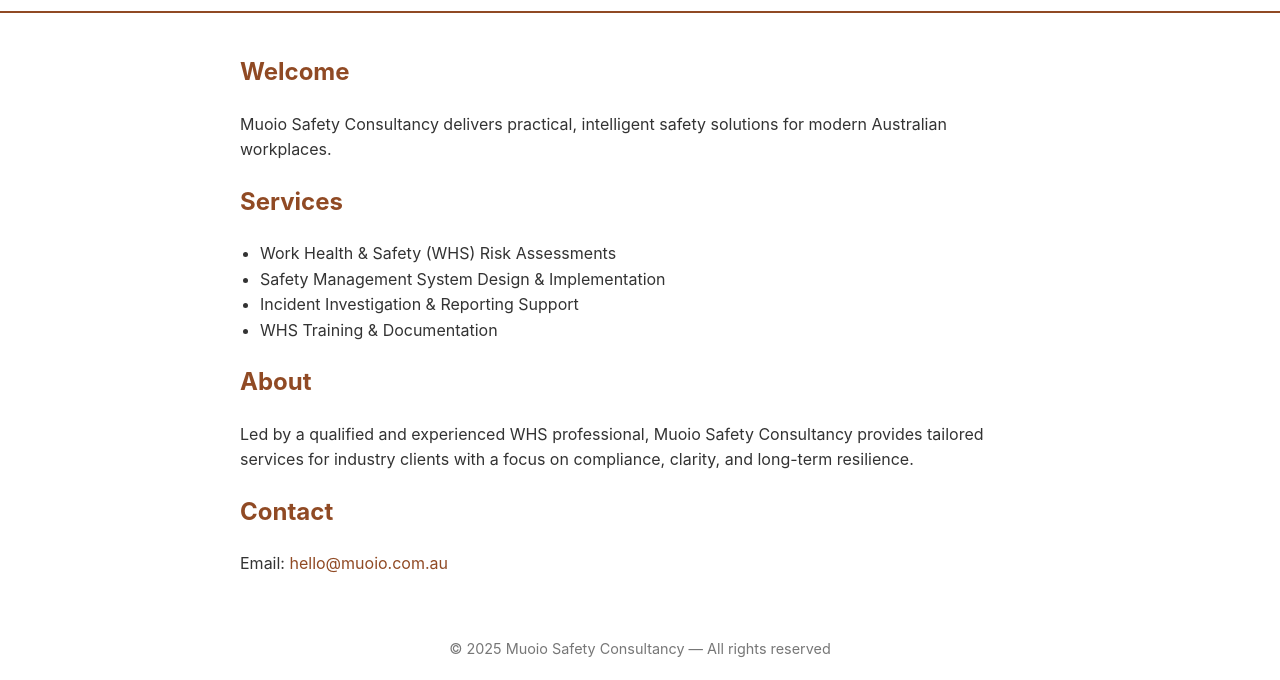
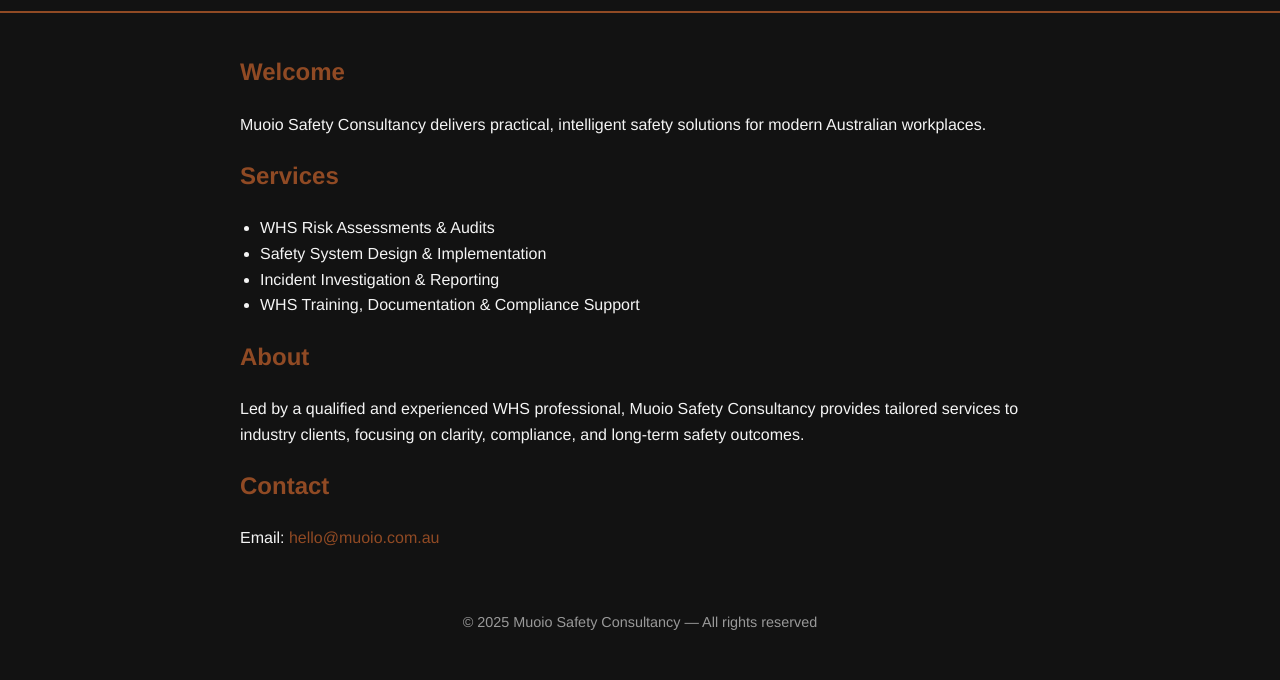
Before and after one commit to Gabriel-Muoio/muoio-safety-consultancy, a plain HTML site: page index.html in a window 1280 px wide. Shown: the part 120-800 px from the top of the page. Drawn offline with Linux system fonts and the light colour scheme.

Commit message:
Black background and font changes

```diff
--- a/index.html
+++ b/index.html
@@ -7,15 +7,16 @@
   <style>
     :root {
       --bronze: #904a24;
-      --text: #333;
-      --background: #fff;
+      --text: #f4f4f4;
+      --background: #121212;
+      --muted: #999;
     }
 
     body {
       margin: 0;
       padding: 0;
-      font-family: -apple-system, BlinkMacSystemFont, 'Segoe UI', Roboto, sans-serif;
-      background: var(--background);
+      font-family: Avenir, Helvetica, Arial, -apple-system, BlinkMacSystemFont, sans-serif;
+      background-color: var(--background);
       color: var(--text);
       line-height: 1.6;
     }
@@ -29,6 +30,7 @@
     header img {
       max-width: 300px;
       height: auto;
+      filter: brightness(0) invert(1); /* Optional: if logo is dark, invert it on dark bg */
     }
 
     main {
@@ -45,7 +47,7 @@
       text-align: center;
       font-size: 0.9em;
       margin: 60px 0 20px;
-      color: #777;
+      color: var(--muted);
     }
 
     ul {
@@ -77,16 +79,16 @@
     <section>
       <h2>Services</h2>
       <ul>
-        <li>Work Health & Safety (WHS) Risk Assessments</li>
-        <li>Safety Management System Design & Implementation</li>
-        <li>Incident Investigation & Reporting Support</li>
-        <li>WHS Training & Documentation</li>
+        <li>WHS Risk Assessments & Audits</li>
+        <li>Safety System Design & Implementation</li>
+        <li>Incident Investigation & Reporting</li>
+        <li>WHS Training, Documentation & Compliance Support</li>
       </ul>
     </section>
 
     <section>
       <h2>About</h2>
-      <p>Led by a qualified and experienced WHS professional, Muoio Safety Consultancy provides tailored services for industry clients with a focus on compliance, clarity, and long-term resilience.</p>
+      <p>Led by a qualified and experienced WHS professional, Muoio Safety Consultancy provides tailored services to industry clients, focusing on clarity, compliance, and long-term safety outcomes.</p>
     </section>
 
     <section>
```
Also changed, not shown: 1 other file.
